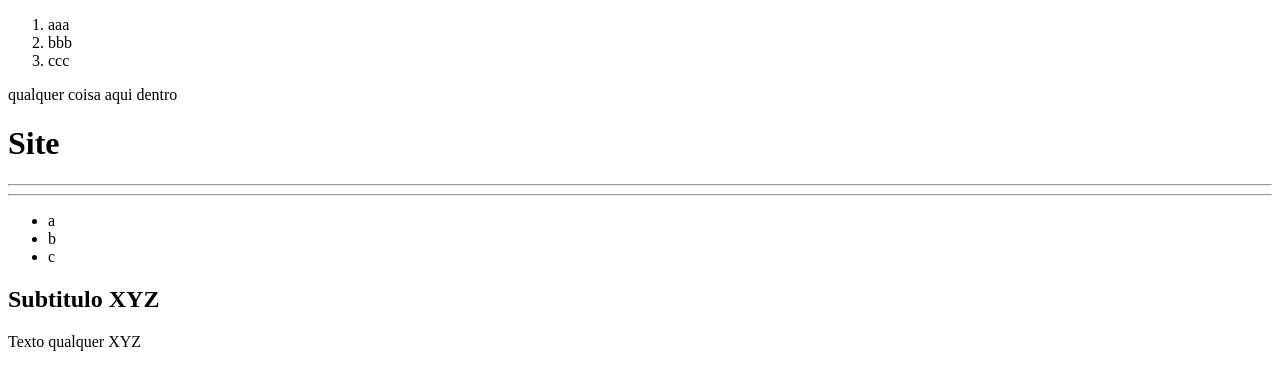
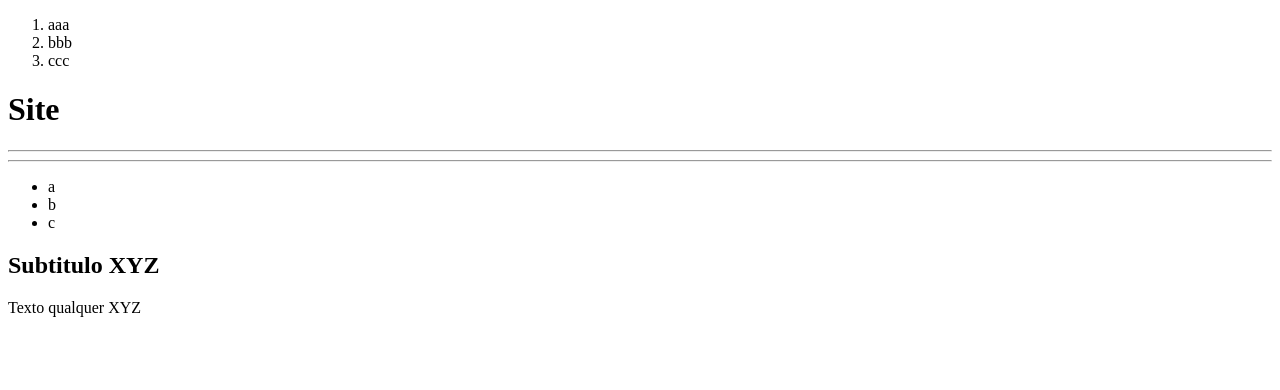
Before and after one commit to bsantostiago/teste-repo-2025, a plain HTML site: page index.html in a window 1280 px wide. Drawn offline with Linux system fonts and the light colour scheme.

Commit message:
Revert "adiciona div colorida"
This reverts commit 5cdd33ff98ef5ca4d68e0b29e72ebe8b9aaa9a72.

```diff
--- a/index.html
+++ b/index.html
@@ -12,10 +12,6 @@
         <li>bbb</li>
         <li>ccc</li>
     </ol>
-
-    <div class="colorida">
-        qualquer coisa aqui dentro
-    </div>
     <h1>Site</h1>
 
     <hr>
```
